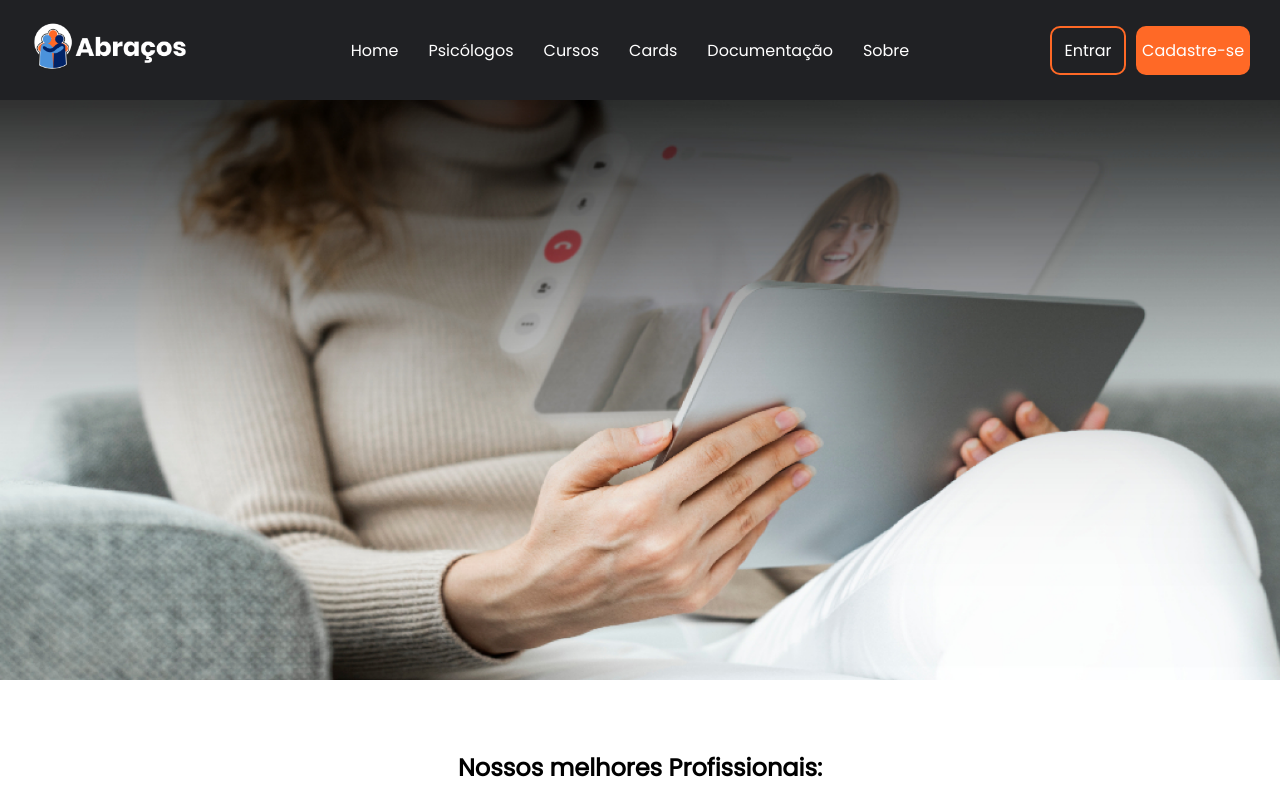
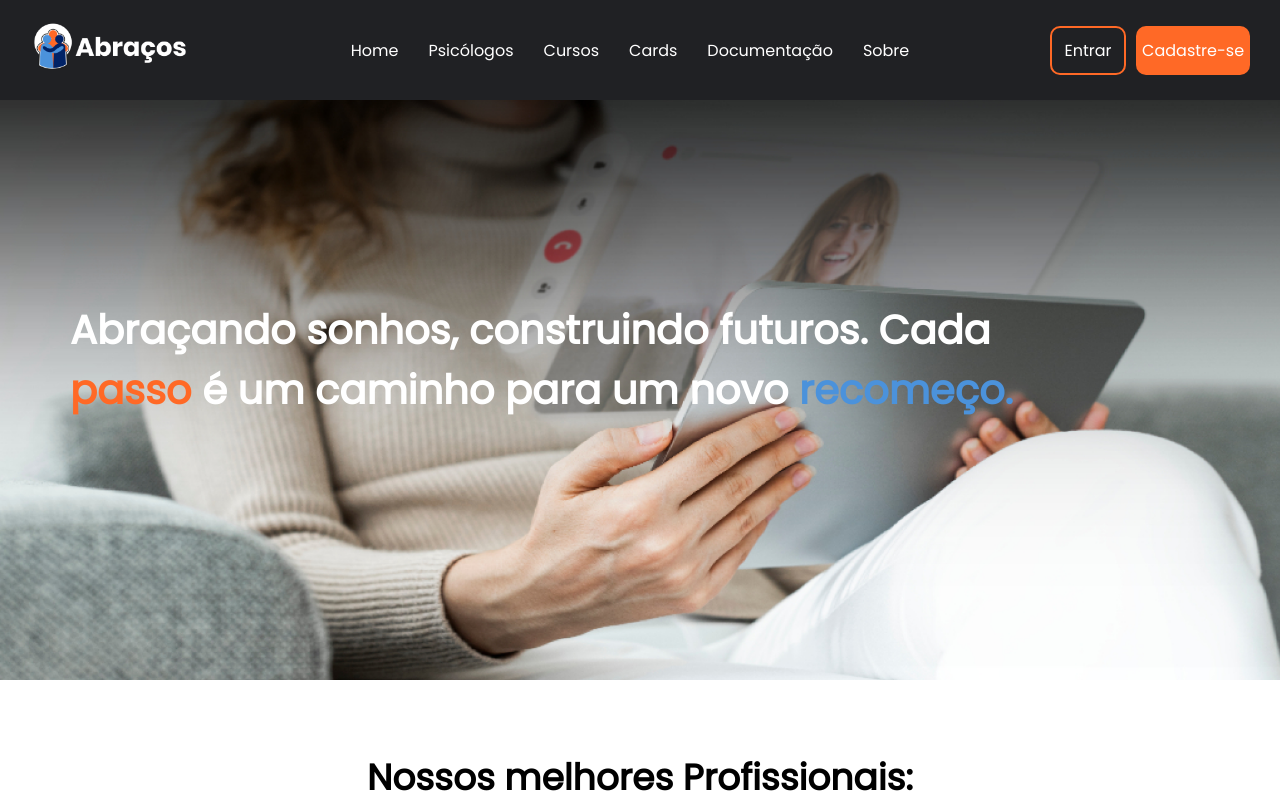
Before and after one commit to Demoday-Abracos/abracoss, a React (Vite) app in the folder Demoday/: page /Psicologos in a window 1280 px wide. Shown: the top 800 px of the page. Built offline with nearby package versions, Linux system fonts and the light colour scheme.

Commit message:
frase de impacto

```diff
--- a/Demoday/src/components/Styles/Psicologos.css
+++ b/Demoday/src/components/Styles/Psicologos.css
@@ -1,3 +1,4 @@
+/* SECTION 1 */
 .fundo_psicologos{
     background: url(../../../public/assets/images/psicologoscapa.png) no-repeat;
     width: 100%;
@@ -7,15 +8,34 @@
 
 }
 
+.fundo_psicologos p{
+    font-size: 2.5em;
+    font-weight: bold;
+    color: #fff;
+    padding: 200px 0 0 70px;
+}
+
+.passo{
+    color: var(--primary-color);
+}
+
+.recomeço{
+    color: #4B92DB;
+}
+
+/* SECTION 2 */
+
 .we{
     display: flex;
     align-items: center;
     justify-content: center;
+    font-size: 1.5em;
+    font-weight: bold;
     margin-top: 70px;
     margin-bottom: 40px;
 }
 
-
+/* SECTION 3 */
 
 .bordaa{
     margin-bottom: 100px;
@@ -79,6 +99,8 @@
     margin-bottom: 30px;
 }
 
+/* SECTION 4 */
+
 .Laranja{
     background-color: var(--primary-color);
     width: 95%;
@@ -129,6 +151,8 @@
     transform: scale(1.05);
     cursor: pointer;
 }
+
+/* SECTION 5 */
 
 .Formulario{
     display: flex;
--- a/Demoday/src/components/psicologos/Psicologos.jsx
+++ b/Demoday/src/components/psicologos/Psicologos.jsx
@@ -6,7 +6,9 @@ function Psicologos() {
     return(
         <>
         <section>
-            <div className="fundo_psicologos"></div>
+            <div className="fundo_psicologos">
+                <p>Abraçando sonhos, construindo futuros. Cada<br /> <span className='passo'>passo</span> é um caminho para um novo <span className='recomeço'>recomeço.</span></p>
+            </div>
         </section>
 
         <section className='we'>
```
Also changed, not shown: 1 other file (tests, documents, lock files or other folders).
